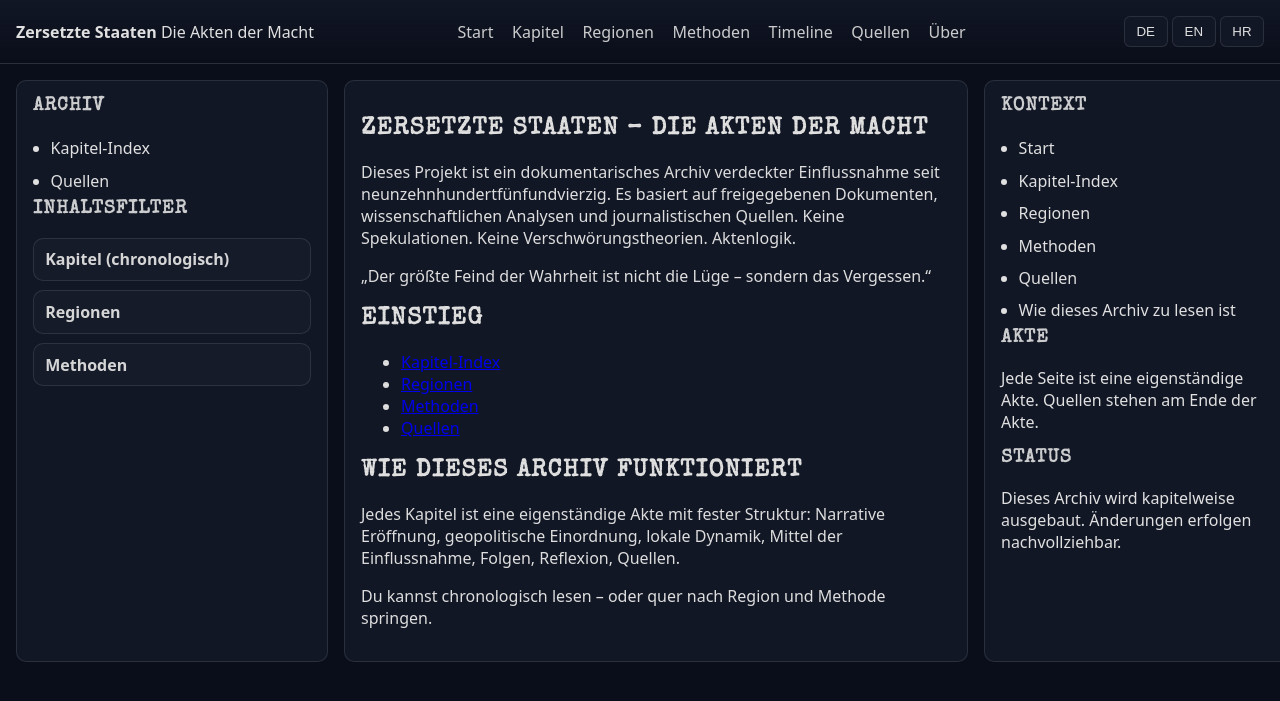
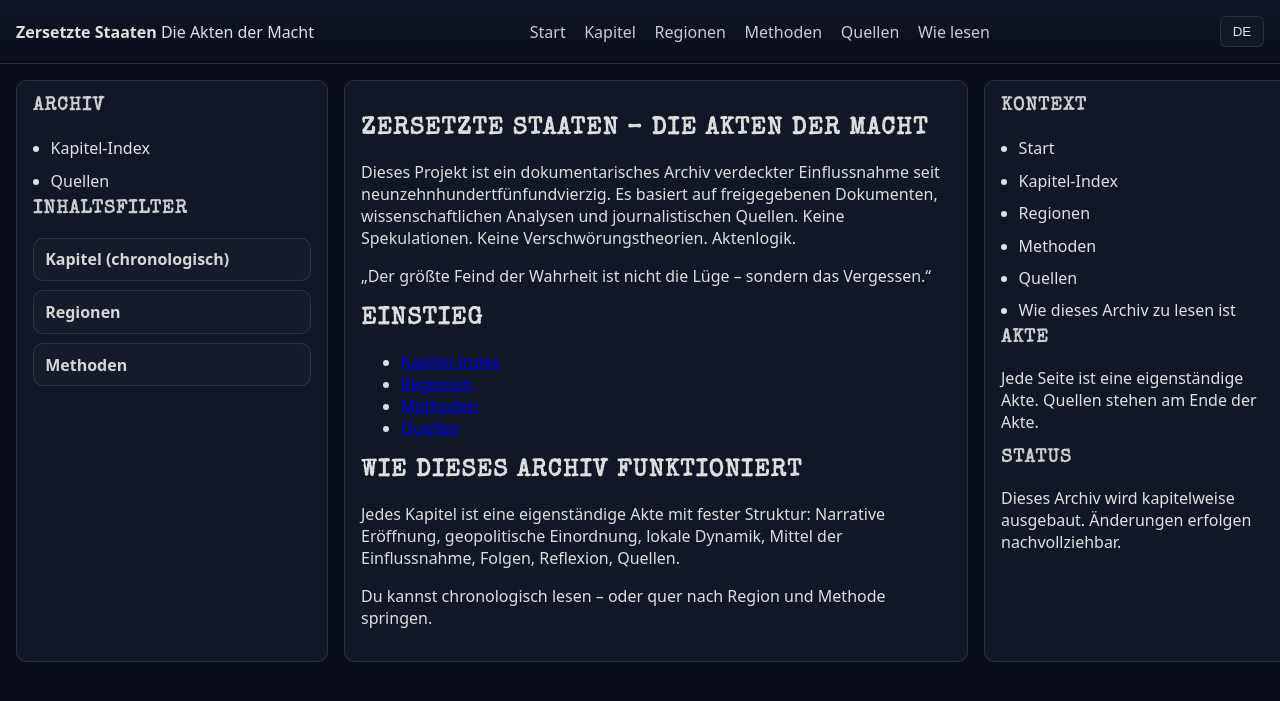
Before and after one commit to bozart-army/zersetzte-staaten-site, a Jekyll site: the page built from de/index.md, in a window 1280 px wide. Shown: the top 701 px of the page. Built offline with Jekyll 4.4.1, drawn with Linux system fonts in a browser that asks for light colours; our own code applies the rules of GitHub Pages for plain Markdown files.

Commit message:
Update header.html

```diff
--- a/_includes/header.html
+++ b/_includes/header.html
@@ -1,22 +1,19 @@
 <header class="header">
   <div class="brand">
-    <a href="{{ '/' | append: page.lang | append: '/' | relative_url }}">Zersetzte Staaten</a>
+    <a href="{{ '/de/' | relative_url }}">Zersetzte Staaten</a>
     <span class="subtitle">Die Akten der Macht</span>
   </div>
 
   <nav>
-    <a href="{{ '/' | append: page.lang | append: '/' | relative_url }}">Start</a>
-    <a href="{{ '/' | append: page.lang | append: '/kapitel-index/' | relative_url }}">Kapitel</a>
-    <a href="{{ '/' | append: page.lang | append: '/regionen/' | relative_url }}">Regionen</a>
-    <a href="{{ '/' | append: page.lang | append: '/methoden/' | relative_url }}">Methoden</a>
-    <a href="{{ '/' | append: page.lang | append: '/timeline/' | relative_url }}">Timeline</a>
-    <a href="{{ '/' | append: page.lang | append: '/quellen/' | relative_url }}">Quellen</a>
-    <a href="{{ '/' | append: page.lang | append: '/ueber/' | relative_url }}">Über</a>
+    <a href="{{ '/de/' | relative_url }}">Start</a>
+    <a href="{{ '/de/kapitel-index/' | relative_url }}">Kapitel</a>
+    <a href="{{ '/de/regionen/' | relative_url }}">Regionen</a>
+    <a href="{{ '/de/methoden/' | relative_url }}">Methoden</a>
+    <a href="{{ '/de/quellen/' | relative_url }}">Quellen</a>
+    <a href="{{ '/de/wie-lesen/' | relative_url }}">Wie lesen</a>
   </nav>
 
   <div class="lang-switcher">
     <button data-lang="de" type="button">DE</button>
-    <button data-lang="en" type="button">EN</button>
-    <button data-lang="hr" type="button">HR</button>
   </div>
 </header>
```
